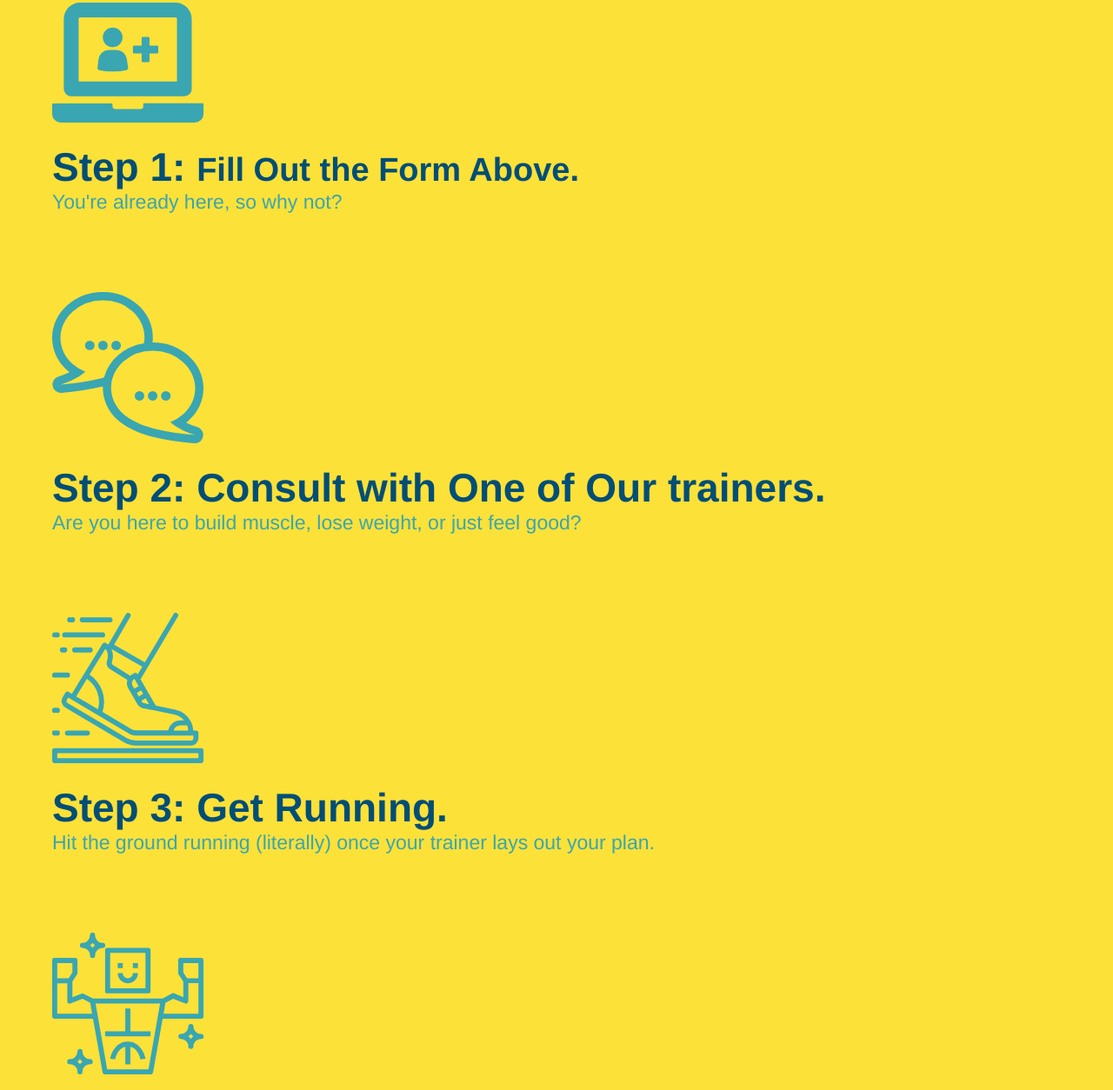
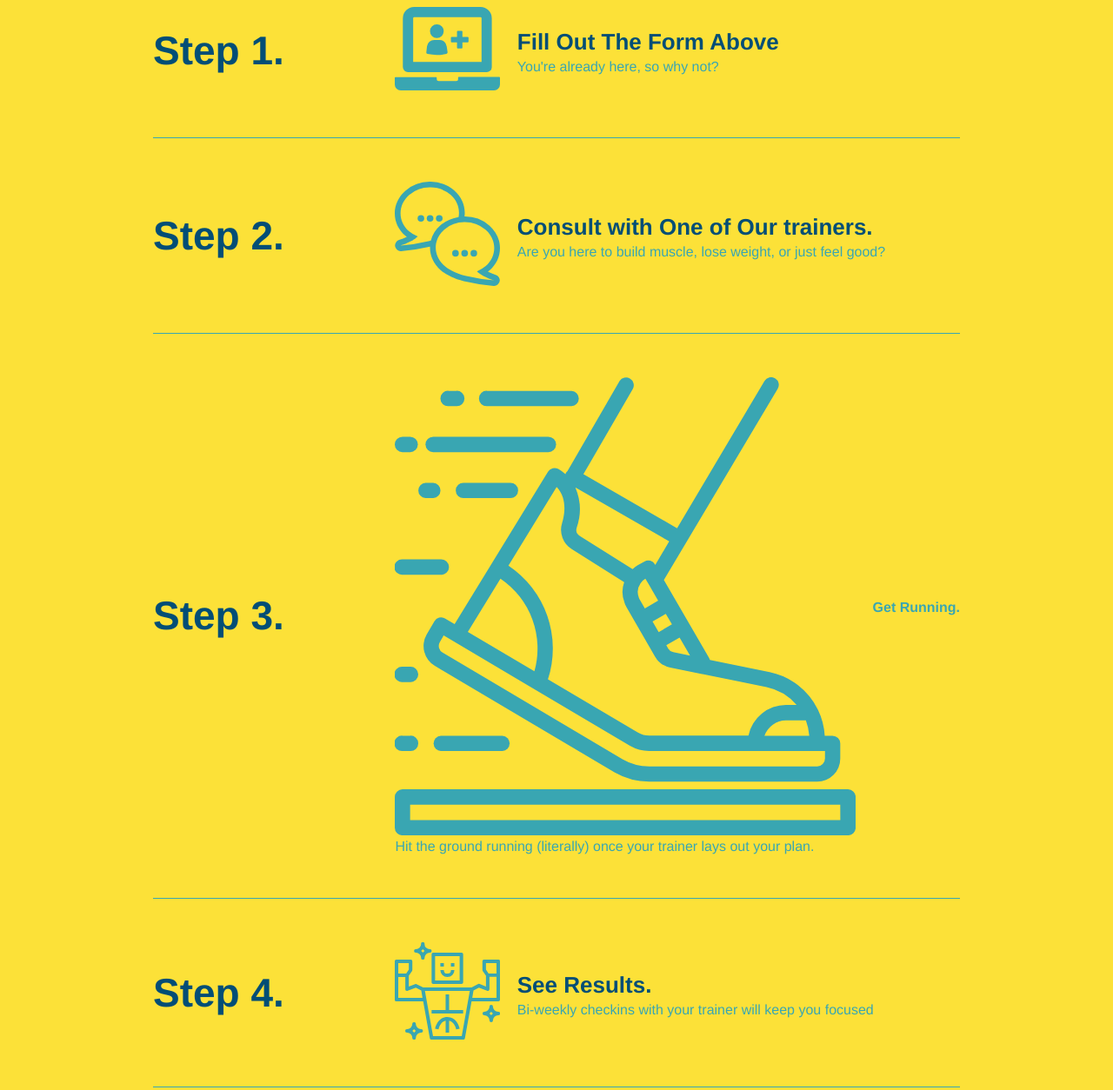
Before and after one commit to bromomo1/psychic-guacamole, a plain HTML site: page index.html in a window 1280 px wide. Shown: the part 1249-2503 px from the top of the page at 87% size. Drawn offline with Linux system fonts and the light colour scheme.

Commit message:
add flexbox to the steps

```diff
--- a/assets/css/style.css
+++ b/assets/css/style.css
@@ -154,32 +154,56 @@ section {
   text-align: center;
 }
 
+.step {
+  margin: 50px auto;
+  padding-bottom: 50px;
+  width: 80%;
+  border-bottom: 1px solid #39a6b2;
+  display: flex;
+  flex-wrap: wrap;
+  align-items: center;
+  justify-content: space-between;
+}
+
 .steps {
   background: #fce138;
-}
-
-.steps div {
-  margin-bottom: 80px;
-}
-
-.steps img {
-  width: 15%;
-  margin: 10px 0;
 }
 
 .steps h3 {
   color: #024e76;
   font-size: 46px;
-  margin-top: 10px;
+  flex: 1 30%;
 }
 
-.steps p {
+.steps-text p {
   color: #39a6b2;
-  font-size: 23px;
+  font-size: 18px;
 }
 
-.steps span {
-  font-size: 38px;
+.step-text h4 {
+  font-size: 26px;
+  line-height: 1.5;
+  color: #024e76;
+}
+
+.step-info {
+  flex: 2 70%;
+  display: flex;
+  flex-wrap: wrap;
+  align-items: center;
+}
+
+.step-img {
+  flex: 1 12%;
+  margin-right: 20px;
+}
+
+.step-img img {
+  max-width: 100%;
+}
+
+.step-text {
+  flex: 12;
 }
 
 .section-title {
--- a/index.html
+++ b/index.html
@@ -96,29 +96,55 @@
         <section id="what-you-do" class="steps">
             <h2 class="section-title secondary-border">What You Do</h2>
 
-            <div>
-                <!--insert this img element-->
-                <img src="./assets/images/step-1.svg" alt=""/>
-                <h3>Step 1: <span>Fill Out the Form Above.</span></h3>
+            <div class="step">
+                <h3>Step 1.</h3>
+                <div class="step-info">
+                    <div class="step-img">
+                        <img src="./assets/images/step-1.svg" alt="" />
+                    </div>
+                    <div class="step-text">
+                        <h4>Fill Out The Form Above</h4>
                         <p>You're already here, so why not?</p>
                     </div>
+                </div>
+            </div>
 
-            <div>
+            <div class="step">
+                <h3>Step 2.</h3>
+                <div class="step-info">
+                    <div class="step-img">
                         <img src="./assets/images/step-2.svg" alt="" />
-                <h3>Step 2: Consult with One of Our trainers.</h3>
+                    </div>
+                    <div class="step-text">
+                        <h4>Consult with One of Our trainers.</h4>
                         <p>Are you here to build muscle, lose weight, or just feel good?</p>
                     </div>
+                </div>
+            </div>
 
-            <div>
+            <div class="step">
+                <h3>Step 3.</h3>
+                <div class="step-info">
+                    <div class="step-img">
                         <img src="./assets/images/step-3.svg" alt="" />
-                <h3>Step 3: Get Running.</h3>
+                    </div class="step-text">
+                        <h4>Get Running.</h4>
                         <p>Hit the ground running (literally) once your trainer lays out your plan.</p>
                     </div>
+                </div>
+            </div>
 
-            <div>
+            <div class="step">
+                <h3>Step 4. </h3>
+                <div class="step-info">
+                    <div class="step-img">
                         <img src="./assets/images/step-4.svg" alt="" />
-                <h3>Step 4: See Results.</h3>
+                    </div>
+                    <div class="step-text">
+                        <h4>See Results.</h4>
                         <p>Bi-weekly checkins with your trainer will keep you focused</p>
+                    </div>
+                </div>
             </div>
         </section>
 
```
Lines whose indentation alone changed are shown as unchanged.
